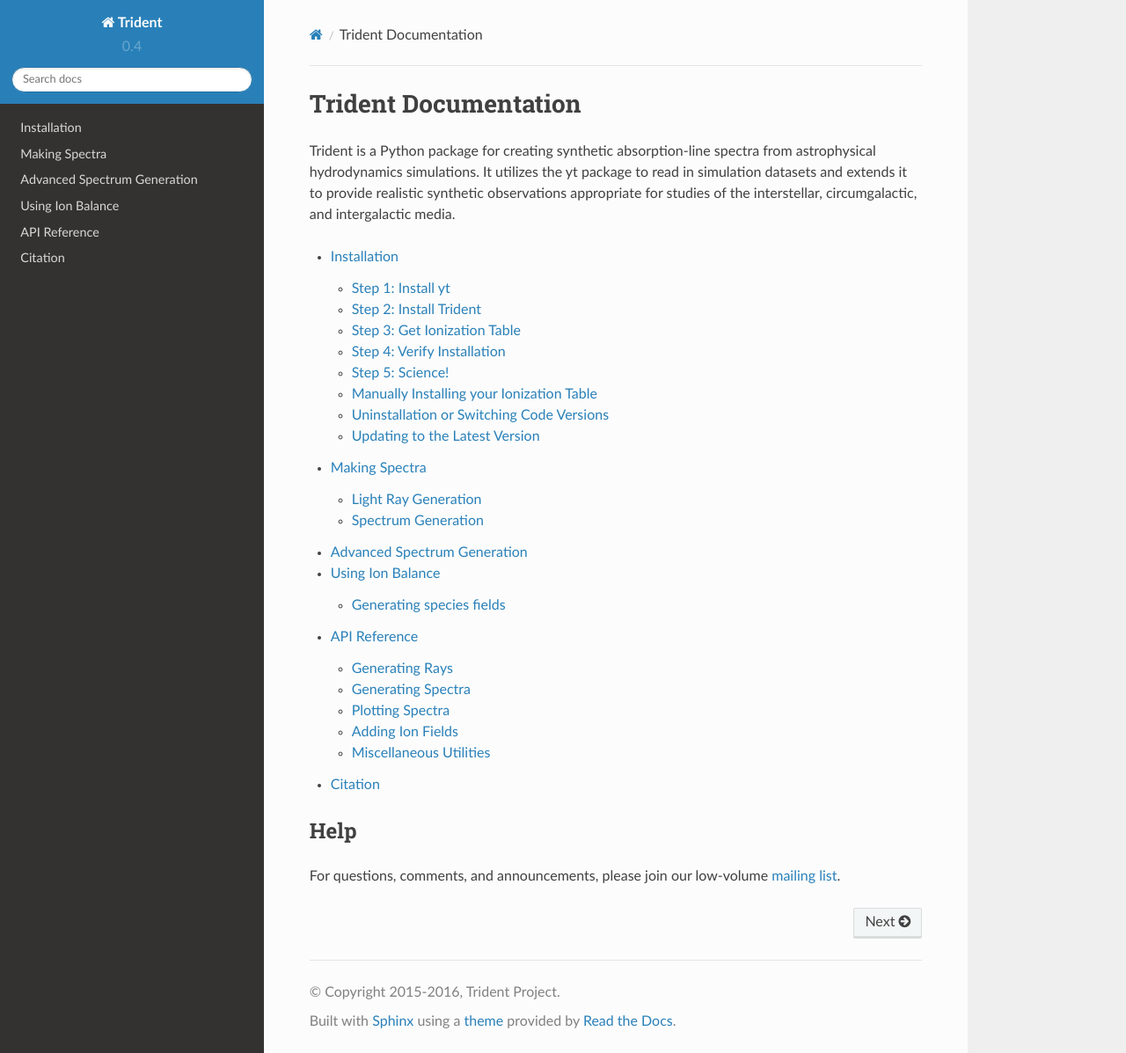
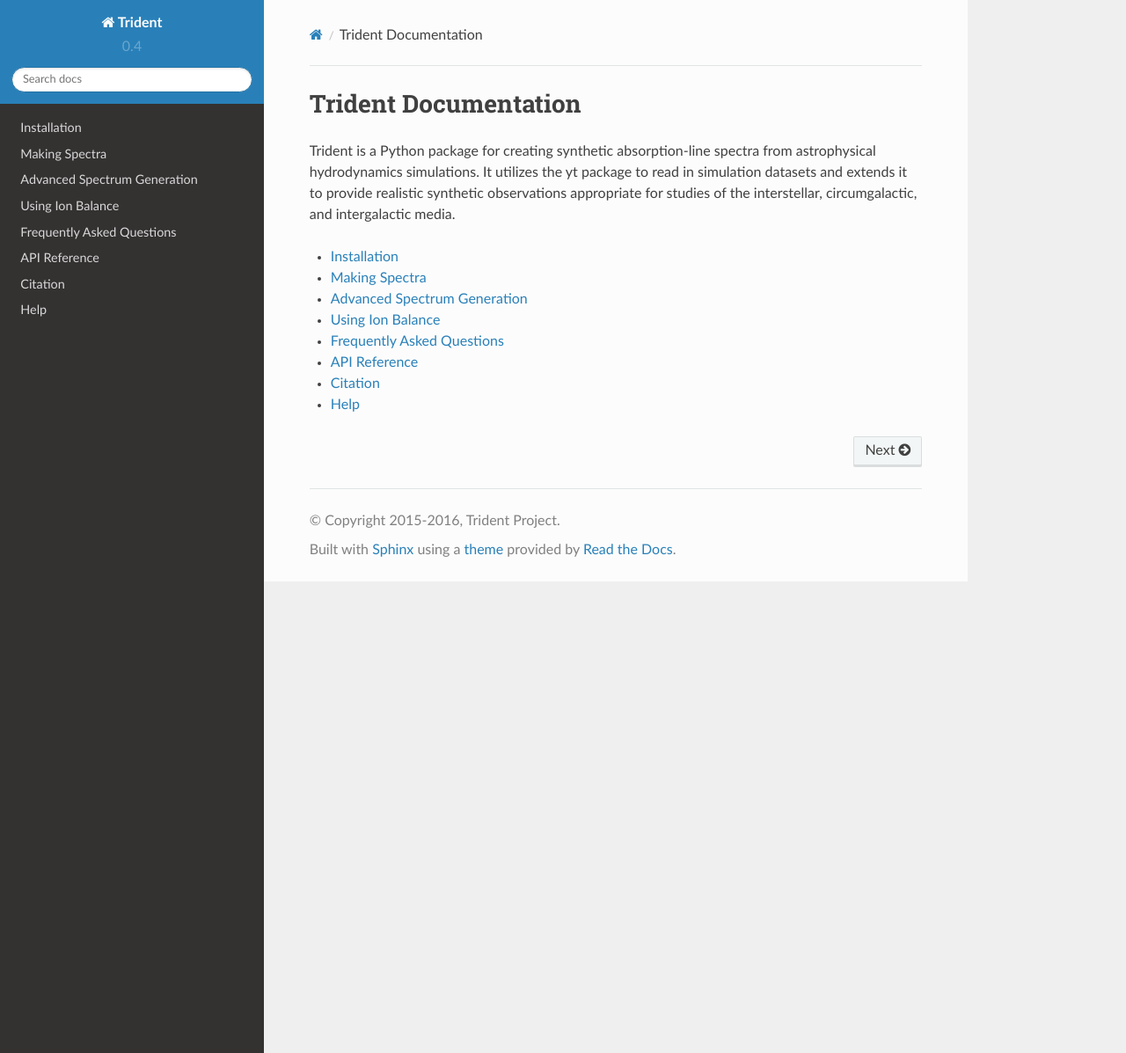
Before and after one commit to trident-project/trident, a Sphinx documentation site: the page built from doc/source/index.rst, in a window 1280 px wide and 1197 px high. Shown: the whole window at 88% size. Built offline with Sphinx 7.4.7 and the Read the Docs theme 2.0.0, drawn with Linux system fonts in a browser that asks for light colours; formulas are drawn with MathJax 3.

Commit message:
Updating docs make sure external links work correctly.

```diff
--- a/doc/source/help.rst
+++ b/doc/source/help.rst
@@ -12,7 +12,7 @@ Update the Code
 The documentation is built for the latest version of Trident.  Try
 :ref:`updating` to assure your code matches what the documentation describes.
 Remember to `update to the latest version of yt too
-<http://yt-project.org/docs/dev/installing.html#updating-yt-and-its-dependencies>`.
+<http://yt-project.org/docs/dev/installing.html#updating-yt-and-its-dependencies>`_.
 
 Search Documentation and Mailing List Archives
 ----------------------------------------------
@@ -28,9 +28,9 @@ addressed in our :ref:`faq`.
 Lastly, try searching the archives of our mailing list.  Chances are that
 someone else may have encountered the problem that you have and already
 wrote to the list.  You can search the list `here
-<https://groups.google.com/forum/#!forum/trident-project-users>`
+<https://groups.google.com/forum/#!forum/trident-project-users>`_.
 
-Contact the Mailing List
+Contact our Mailing List
 ------------------------
 
 Compose a message to our low-volume mailing list at:
--- a/doc/source/index.rst
+++ b/doc/source/index.rst
@@ -8,17 +8,13 @@ synthetic observations appropriate for studies of the interstellar,
 circumgalactic, and intergalactic media.
 
 .. toctree::
-   :maxdepth: 2
+   :maxdepth: 1
 
    installation.rst
    making_spectra.rst
    advanced_spectra.rst
    ion_balance.rst
+   faq.rst
    reference.rst
    citation.rst
-
-Help
-----
-
-For questions, comments, and announcements, please join our low-volume
-`mailing list <https://groups.google.com/forum/#!forum/trident-project-users>`_.
+   help.rst
--- a/doc/source/installation.rst
+++ b/doc/source/installation.rst
@@ -179,4 +179,4 @@ involved::
 Don't forget to update your version of yt too.  Much of the latest functionality
 in Trident is built on recently added functionality in yt.  You can update it
 by following the `yt update instructions
-<http://yt-project.org/docs/dev/installing.html#updating-yt-and-its-dependencies>`
+<http://yt-project.org/docs/dev/installing.html#updating-yt-and-its-dependencies>`_.
```
